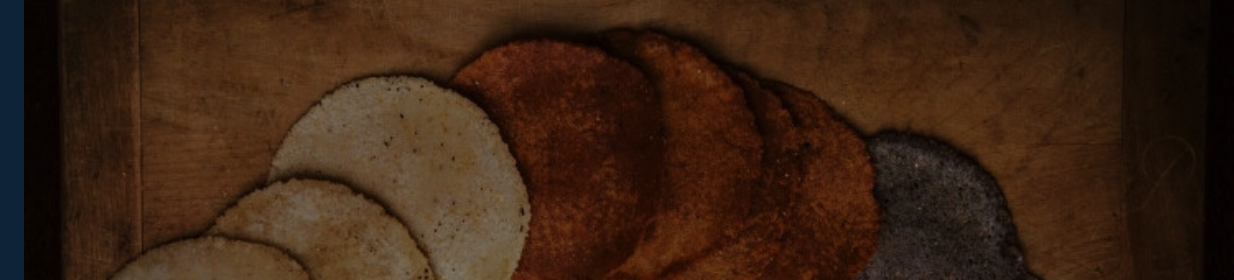
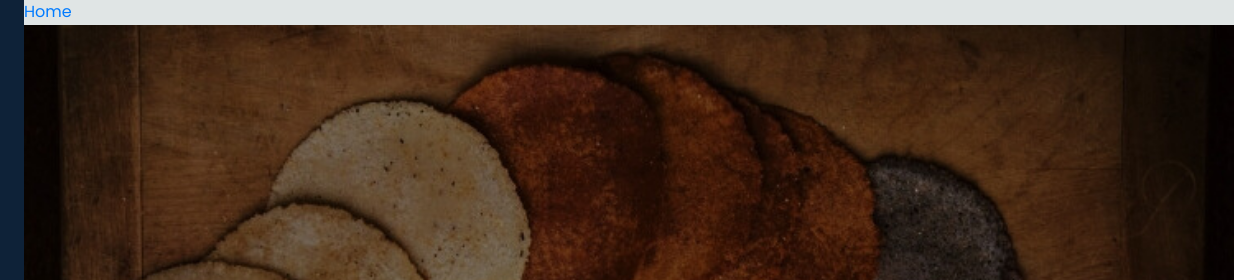
Before and after one commit to EmmanuelTics/webproject.io, a plain HTML site: page src/main/resources/public/views/NavBar.html in a window 1280 px wide. Shown: the top 280 px of the page, 46-1280 px from the left. Drawn offline with nearby package versions, Linux system fonts and the light colour scheme.

Commit message:
Update NavBar.html

```diff
--- a/src/main/resources/public/views/NavBar.html
+++ b/src/main/resources/public/views/NavBar.html
@@ -11,7 +11,26 @@
           integrity="sha384-KK94CHFLLe+nY2dmCWGMq91rCGa5gtU4mk92HdvYe+M/SXH301p5ILy+dN9+nJOZ" crossorigin="anonymous">
     <link href="https://cdnjs.cloudflare.com/ajax/libs/font-awesome/6.0.0-beta3/css/all.min.css" rel="stylesheet">
     <link rel="stylesheet" href="../css/Navbar.css">
+    <style>
+.breadcrumb {
+      background-color: transparent !important;/* Fondo completamente transparente */
+    margin-bottom: 1px; /* Mantener el margen inferior */
+    padding: 0; /* Eliminar el espacio interno */
+    border: none; /* Asegurarse de que no haya bordes */
+}
+.breadcrumb-item a {
+    text-decoration: none;
+    color: #007bff; /* Color del enlace */
+}
+.breadcrumb-item a:hover {
+    text-decoration: underline; /* Subrayar al pasar el cursor */
+}
+.breadcrumb-item.active {
+    color: #6c757d; /* Color del texto activo */
+}
 
+
+    </style>
 </head>
 
 <body>
@@ -32,8 +51,6 @@
                     <span>INICIO</span>
                 </a>
             </li>
-
-
             <li class="sidebar-item">
                 <a href="#" class="sidebar-link" data-bs-toggle="collapse" data-bs-target="#submenuEmpleados"
                    aria-expanded="false">
@@ -126,21 +143,28 @@
                     <li><a href="#" class="sidebar-link">Agustes generales</a></li>
                 </ul>
             </li>
+
         </ul>
         <div class="sidebar-footer">
-            <a href="Login.html"   class="sidebar-link">
+            <a href="Login.html" class="sidebar-link">
                 <i class="lni lni-exit"></i>
                 <span>Logout</span>
             </a>
         </div>
     </aside>
-    <div class="main justify-content-center" style="height: 100vh; overflow-y: auto; background-color: rgb(224, 229, 229); background-size: cover; background-position: center; background-attachment: fixed;">
-        <div id="content" class="text-center justify-content-center" style="height: 100%; ">
+    <div class="main" style="height: 100vh; overflow-y: auto; background-color: rgb(224, 229, 229); background-size: cover; background-position: center; background-attachment: fixed;">
+        <!-- Breadcrumbs -->
+        <nav aria-label="breadcrumb" id="breadcrumbs" >
+            <ol class="breadcrumb">
+                <li class="breadcrumb-item"><a href="#" onclick="cargarVista(event)" data-ruta="Home.html">Home</a></li>
 
-            <iframe src="Home.html" style="height: 100%; display: flex; flex-direction: column; flex-grow: 1; width: 100%; border: none;"></iframe>
+            </ol>
+        </nav>
+        <!-- Contenido principal -->
+        <div id="content" style="height: 100%;">
+            <iframe src="Home.html" style="height: 100%; width: 100%; border: none;"></iframe>
         </div>
     </div>
-
 </div>
 
 <script src="https://cdn.jsdelivr.net/npm/bootstrap@5.3.0-alpha3/dist/js/bootstrap.bundle.min.js"
@@ -149,13 +173,15 @@
 <script src="../js/Navbar.js"></script>
 <script src="../js/Employees/cargarvistas.js"></script>
 <script>
+    // Función para cargar vistas dinámicamente
     function cargarVista(event) {
         event.preventDefault();
         const ruta = event.target.getAttribute('data-ruta');
+        const nombre = event.target.textContent.trim();
         const iframe = document.querySelector('iframe');
 
         if (!ruta) {
-            window.location.href = 'error.html';
+            window.location.href = 'error/error.html';
             return;
         }
 
@@ -163,13 +189,24 @@
             .then(response => {
                 if (response.ok) {
                     iframe.src = ruta;
+                    actualizarBreadcrumbs(ruta, nombre);
                 } else {
                     throw new Error('Página no encontrada');
                 }
             })
             .catch(() => {
-                window.location.href = 'error/error.html'; // Redirigir si no se encuentra la página
+                window.location.href = 'error/error.html';
             });
+    }
+
+    // Función para actualizar breadcrumbs
+    function actualizarBreadcrumbs(ruta, nombre) {
+        const breadcrumbs = document.getElementById('breadcrumbs');
+        breadcrumbs.innerHTML = `
+            <ol class="breadcrumb">
+                <li class="breadcrumb-item"><a href="#" onclick="cargarVista(event)" data-ruta="Home.html">Home</a></li>
+                <li class="breadcrumb-item active" aria-current="page">${nombre}</li>
+            </ol>`;
     }
 
     // Manejo global de errores en el iframe
@@ -177,8 +214,5 @@
         window.location.href = 'error.html';
     };
 </script>
-
-
 </body>
-
 </html>
```
